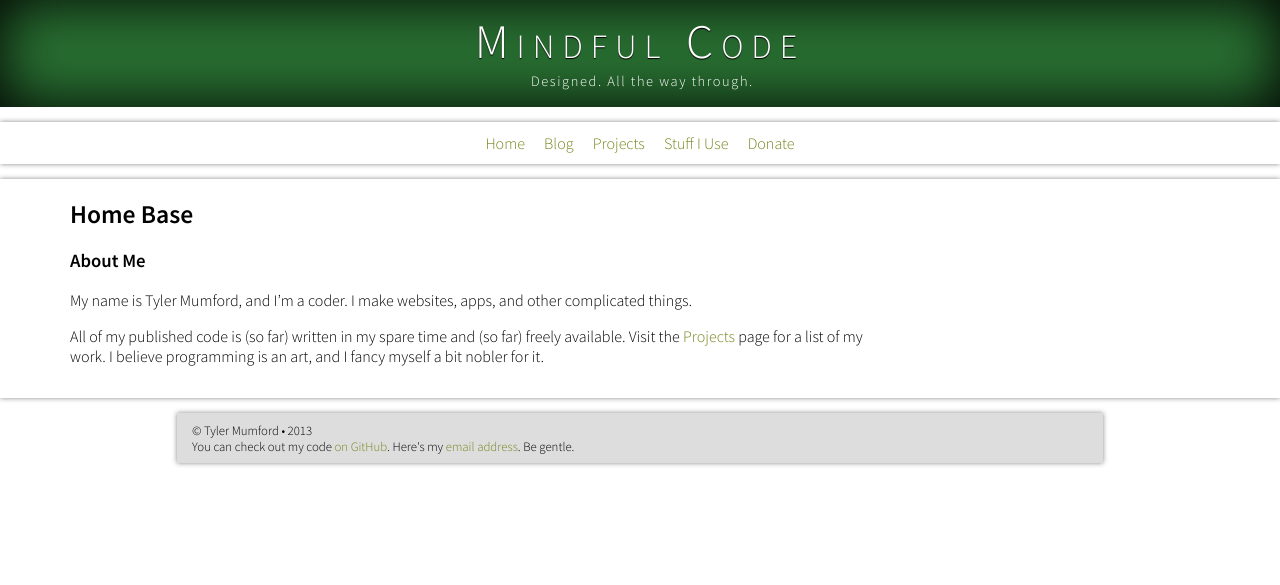
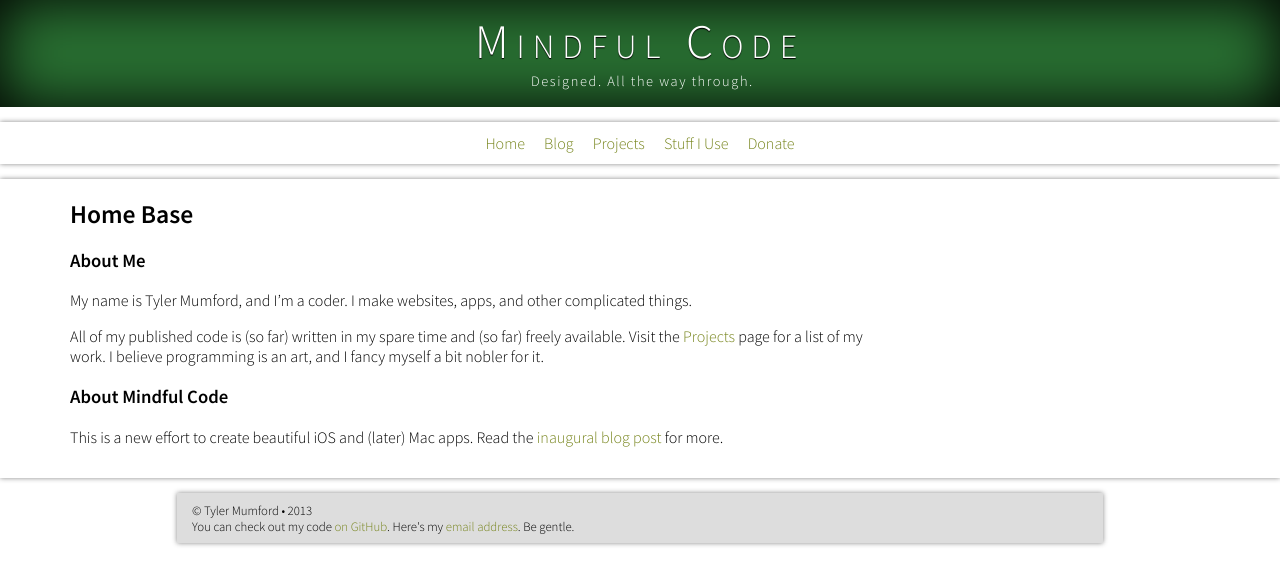
Before and after one commit to tylermumford/website-old, a Jekyll site: the page built from index.md, in a window 1280 px wide. Shown: the top 585 px of the page. Built offline with Jekyll 4.4.1, drawn with Linux system fonts in a browser that asks for light colours.

Commit message:
Mentioned the inaugural post on the homepage.

```diff
--- a/index.md
+++ b/index.md
@@ -14,3 +14,9 @@ My name is Tyler Mumford, and I'm a coder. I make websites, apps, and other comp
 All of my published code is (so far) written in my spare time and (so far) freely available. Visit the [Projects] page for a list of my work. I believe programming is an art, and I fancy myself a bit nobler for it.
 
 [Projects]: /projects.html
+
+### About Mindful Code
+
+This is a new effort to create beautiful iOS and (later) Mac apps. Read the [inaugural blog post] for more.
+
+[inaugural blog post]: /2013/06/13/inaugural-entry.html
```
